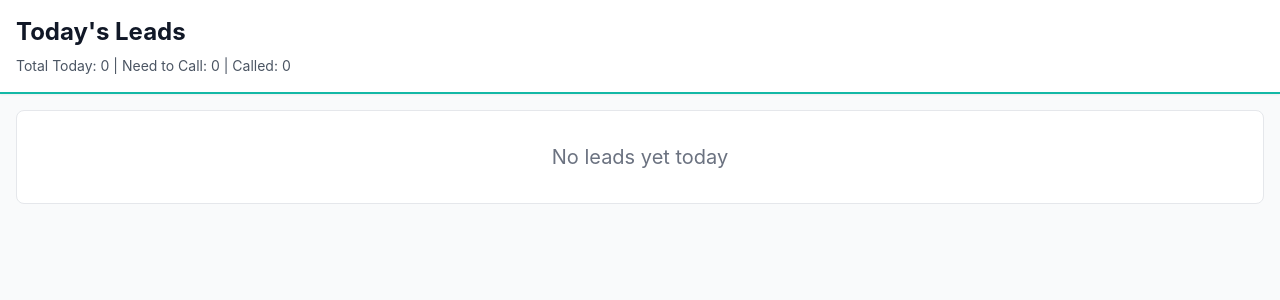
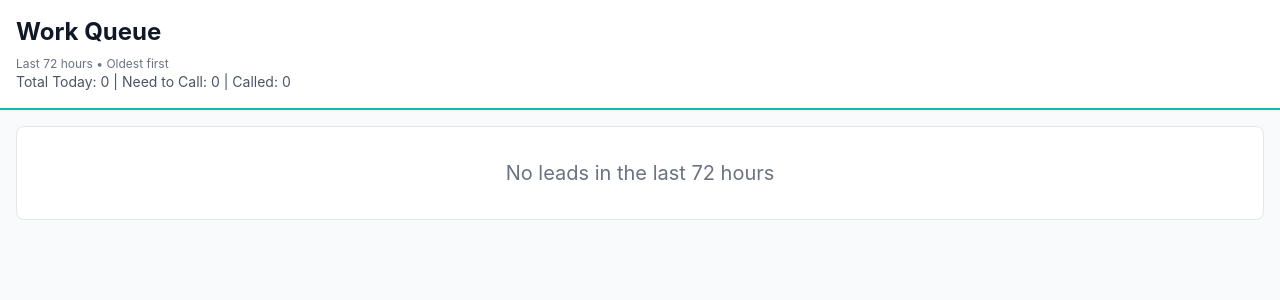
Before and after one commit to wessmantj/alternative-heating-solutions-mvp, a Flask app: page / in a window 1280 px wide. Shown: the top 300 px of the page. Run offline with Flask 3, Linux system fonts and the light colour scheme; data that the repository does not hold is empty; some libraries are stand-ins or nearby versions.

Commit message:
Product ready UI
May add some changes later but this is realistically the final web app frontend.

```diff
--- a/app.py
+++ b/app.py
@@ -14,9 +14,12 @@ with app.app_context():
 
 @app.route('/')
 def dashboard():
-    """Main dashboard showing today's leads"""
-    leads = get_todays_leads()
-    stats = get_stats()
+    """Main dashboard showing last 72 hours of leads"""
+    from database import get_recent_leads
+
+    leads = get_recent_leads(hours=72)  # Last 3 days
+    stats = get_stats()  # Still shows today's stats
+
     return render_template('dashboard.html', leads=leads, stats=stats)
 
 @app.route('/toggle-status/<int:lead_id>')
--- a/database.py
+++ b/database.py
@@ -87,7 +87,7 @@ def add_lead(customer_phone: str,
 
 
 
-def get_todays_leads() -> List[dict]:
+def get_todays_leads(hours: int = 24) -> List[dict]:
     """
     Get all leads from today, sorted by most recent first
 
@@ -313,3 +313,31 @@ def get_stats() -> dict:
         stats[status] = count
 
     return stats
+
+def get_recent_leads(hours: int = 72) -> List[dict]:
+    """
+    Get all leads from the last X hours, sorted oldest to newest (queue style)
+
+    Args:
+        hours: Number of hours to look back (default 72 = 3 days)
+
+    Returns:
+        List of dictionaries, each containing all lead info
+    """
+
+    connect = sqlite3.connect(Config.DATABASE_PATH)
+    connect.row_factory = sqlite3.Row
+    cursor = connect.cursor()
+
+    cursor.execute('''
+        SELECT * FROM leads
+        WHERE created_at > datetime('now', '-' || ? || ' hours')
+        ORDER BY created_at ASC
+    ''', (hours,))
+
+    rows = cursor.fetchall()
+    leads = [dict(row) for row in rows]
+
+    connect.close()
+
+    return leads
--- a/templates/dashboard.html
+++ b/templates/dashboard.html
@@ -23,7 +23,8 @@
 
     <!-- Sticky Header with Stats -->
     <div class="sticky-header bg-white border-b-2 border-teal-500 p-4 shadow-sm">
-        <h1 class="text-2xl font-bold text-gray-900 mb-2">Today's Leads</h1>
+        <h1 class="text-2xl font-bold text-gray-900 mb-2">Work Queue</h1>
+        <p class="text-xs text-gray-500">Last 72 hours • Oldest first</p>
         <div class="text-sm text-gray-600">
             Total Today: {{ stats.total_leads_today }} |
             Need to Call: {{ stats.new }} |
@@ -34,7 +35,17 @@
     <!-- Lead List -->
     <div class="p-4">
         {% if leads %}
+            {% set current_date = '' %}
             {% for lead in leads %}
+                <!-- Date separator -->
+                {% set lead_date = lead.created_at[:10] %}
+                {% if lead_date != current_date %}
+                    {% set current_date = lead_date %}
+                    <div class="text-xs font-semibold text-gray-500 uppercase tracking-wide mt-4 mb-2 first:mt-0">
+                        {{ lead.created_at[:10] }}
+                    </div>
+                {% endif %}
+
                 <!--  Made clickable with onclick -->
                 <div onclick="openModal({{ lead.id }})" class="bg-white border border-gray-200 rounded-lg p-4 mb-3 shadow-sm cursor-pointer hover:shadow-md transition-shadow">
 
@@ -81,9 +92,9 @@
                 </div>
             {% endfor %}
         {% else %}
-            <!-- No leads today -->
+            <!-- No leads -->
             <div class="bg-white border border-gray-200 rounded-lg p-8 text-center text-gray-500">
-                <p class="text-xl">No leads yet today</p>
+                <p class="text-xl">No leads in the last 72 hours</p>
             </div>
         {% endif %}
     </div>
```
Lines whose indentation alone changed are shown as unchanged.
